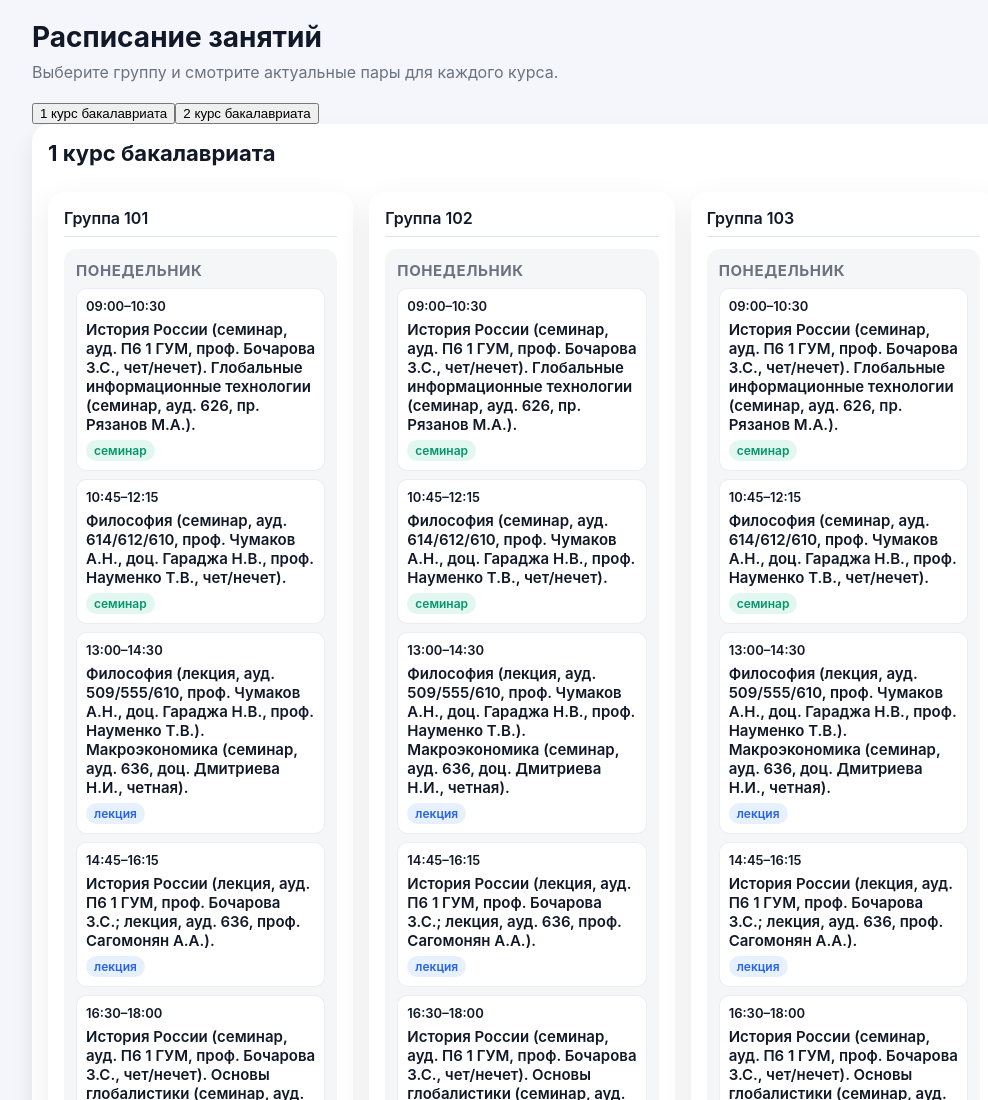
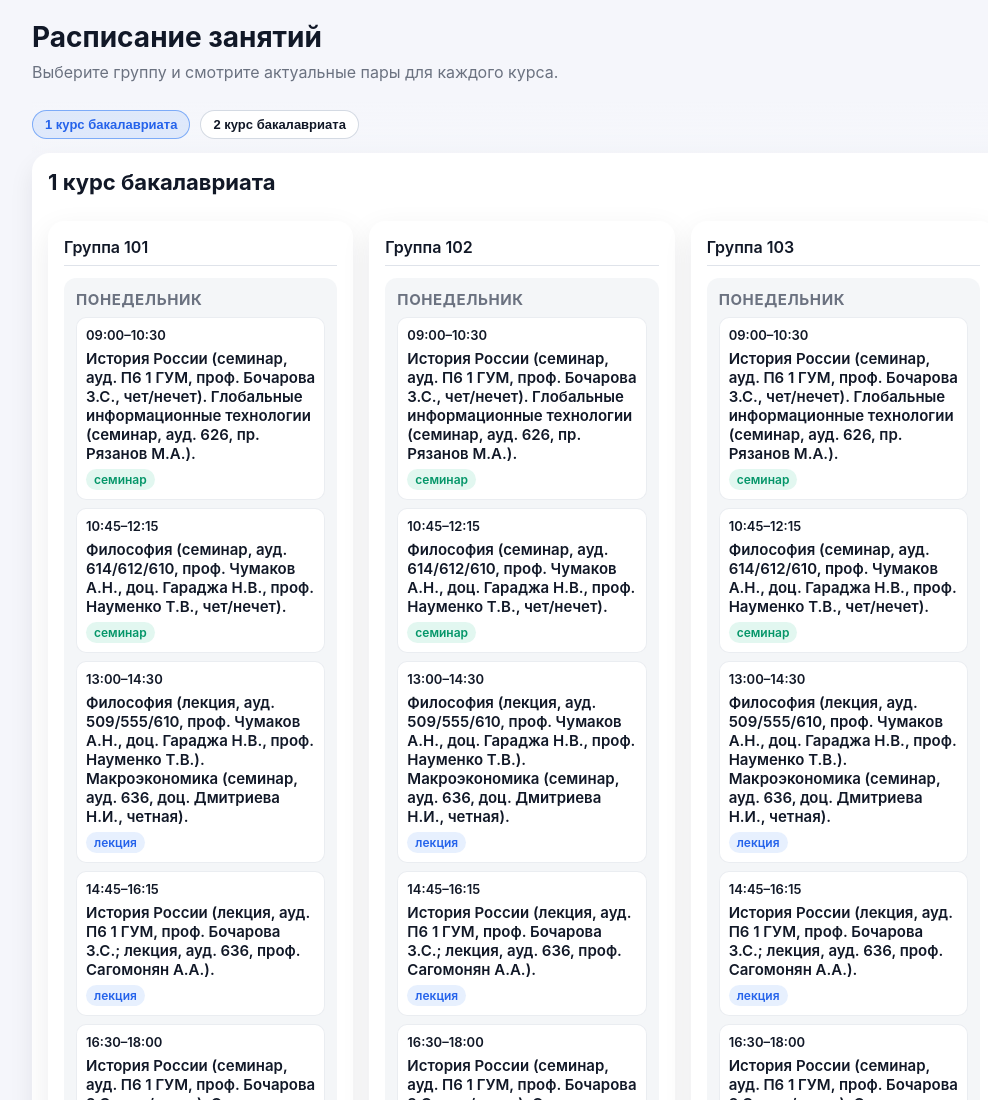
Before and after one commit to bodryash/bo, a plain HTML site: page index.html in a window 1280 px wide. Shown: the top 1100 px of the page, without its empty margins (118-1106 px from the left). Drawn offline with Linux system fonts and the light colour scheme; a script that the page names is missing.

Commit message:
Update style.css

```diff
--- a/style.css
+++ b/style.css
@@ -40,6 +40,8 @@
   box-shadow: 0 12px 24px rgba(15, 23, 42, 0.08);
   display: grid;
   gap: 14px;
+  width: 100%;
+  overflow: hidden;
 }
 
 .course-header {
@@ -58,6 +60,49 @@
   font-size: 22px;
 }
 
+.course-nav {
+  position: sticky;
+  top: 10px;
+  z-index: 5;
+  padding: 8px 0 14px;
+  background: linear-gradient(
+    180deg,
+    var(--tg-theme-bg-color, #f5f6fb) 0%,
+    rgba(245, 246, 251, 0.9) 70%,
+    rgba(245, 246, 251, 0) 100%
+  );
+  backdrop-filter: blur(4px);
+}
+
+.course-nav__list {
+  display: flex;
+  gap: 10px;
+  flex-wrap: wrap;
+}
+
+.course-pill {
+  border: 1px solid rgba(148, 163, 184, 0.4);
+  background: var(--tg-theme-secondary-bg-color, #ffffff);
+  color: inherit;
+  border-radius: 999px;
+  padding: 6px 12px;
+  font-size: 13px;
+  font-weight: 600;
+  cursor: pointer;
+  transition: all 0.2s ease;
+}
+
+.course-pill:hover {
+  border-color: rgba(59, 130, 246, 0.6);
+  color: #2563eb;
+}
+
+.course-pill--active {
+  background: rgba(59, 130, 246, 0.12);
+  border-color: rgba(59, 130, 246, 0.6);
+  color: #2563eb;
+}
+
 .group-grid {
   display: grid;
   gap: 16px;
@@ -71,6 +116,8 @@
   box-shadow: 0 10px 30px rgba(15, 23, 42, 0.08);
   display: grid;
   gap: 12px;
+  width: 100%;
+  min-width: 0;
 }
 
 .group-title {
@@ -135,6 +182,7 @@
   font-size: 15px;
   font-weight: 600;
   word-break: break-word;
+  overflow-wrap: anywhere;
 }
 
 .lesson-meta {
@@ -203,4 +251,8 @@
   .group-grid {
     grid-template-columns: 1fr;
   }
+
+  .course-nav {
+    top: 6px;
+  }
 }
```
